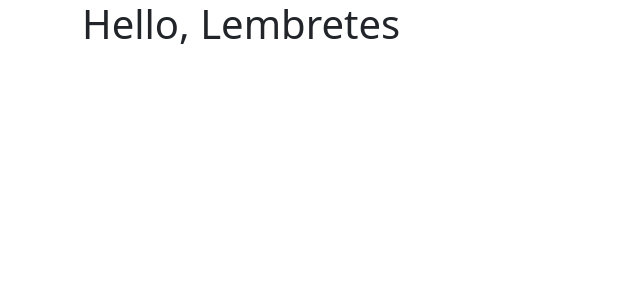
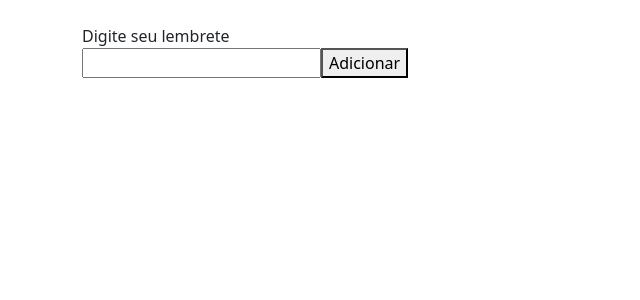
Before and after one commit to AlissonCurvina/prova-p1, a React (Vite) app: page / in a window 1280 px wide. Shown: the top 300 px of the page, without its empty margins (0-640 px from the left). Built offline with nearby package versions, Linux system fonts and the light colour scheme.

Commit message:
feat(p1): cria componente de entrada

```diff
--- a/src/App.jsx
+++ b/src/App.jsx
@@ -1,14 +1,14 @@
+import LembreteEntrada from './LembreteEntrada'
 
 const App = () => {
   return(
     <div className="container">
-      <div className="row">
+      <div className="row mt-4">
         <div className="col">
-          <h1>Hello, Lembretes</h1>
+          <LembreteEntrada/>
         </div>
       </div>
     </div>
-
   )
 }
 
--- /dev/null
+++ b/src/LembreteEntrada.jsx
@@ -0,0 +1,14 @@
+const LembreteEntrada = (props) => {
+  return (
+    <div>
+        <div>Digite seu lembrete</div>
+        <input type="text"/>
+        <button>
+        Adicionar
+        </button>
+    </div>
+
+  )
+}
+
+export default LembreteEntrada
```
